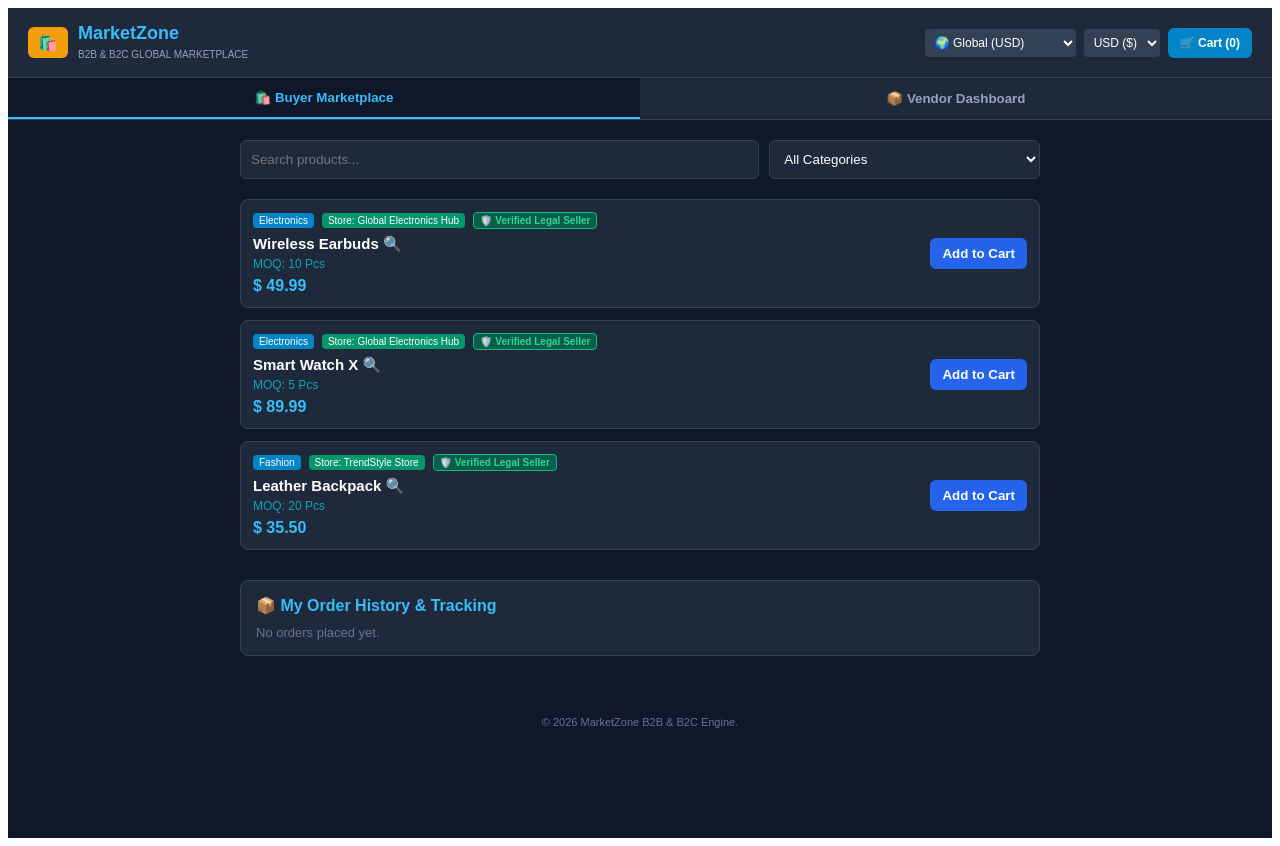
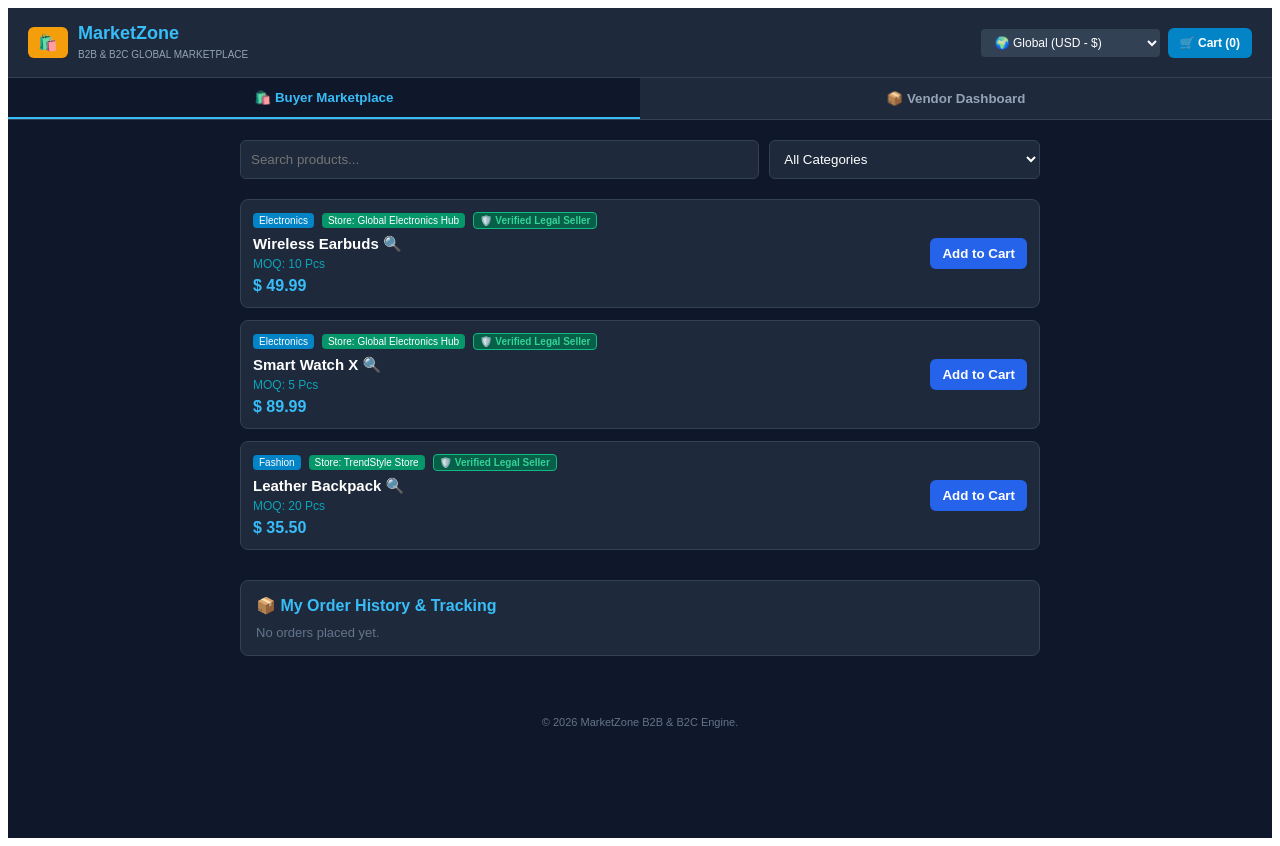
Before and after one commit to pateljabir786/MarketZone-Core, a Next.js app: page / in a window 1280 px wide. Built offline with nearby package versions, Linux system fonts and the light colour scheme.

Commit message:
Enhance currency support and region options
Added support for AED and SAR currencies, updated region options.

```diff
--- a/app/page.js
+++ b/app/page.js
@@ -1,8 +1,8 @@
 'use client';
 import { useState } from 'react';
 export default function Home() {
+const [region, setRegion] = useState('Global (USD)');
 const [cur, setCur] = useState('USD');
-const [region, setRegion] = useState('Global (USD)');
 const [cart, setCart] = useState([]);
 const [orders, setOrders] = useState([]);
 const [activeTab, setActiveTab] = useState('buyer'); // 'buyer' or 'vendor'
@@ -15,23 +15,26 @@ const [title, setTitle] = useState('');
 const [price, setPrice] = useState('');
 const [cat, setCat] = useState('');
 const [moq, setMoq] = useState('');
-const [gstNo, setGstNo] = useState('');
 const [prods, setProds] = useState([
 { id: 1, name: 'Wireless Earbuds', price: 49.99, cat: 'Electronics', moq: '10 Pcs', store: 'Global Electronics Hub', desc: 'High-quality wireless bluetooth earbuds with active noise cancellation and long battery life.' },
 { id: 2, name: 'Smart Watch X', price: 89.99, cat: 'Electronics', moq: '5 Pcs', store: 'Global Electronics Hub', desc: 'Advanced smart watch with fitness tracking, heart rate monitor, and custom dials.' },
 { id: 3, name: 'Leather Backpack', price: 35.50, cat: 'Fashion', moq: '20 Pcs', store: 'TrendStyle Store', desc: 'Durable genuine leather backpack suitable for daily office commute and travel.' }
 ]);
-const sym = { USD: '$', ZAR: 'R', INR: '₹', EUR: '€' };
-const rt = { USD: 1, ZAR: 18.5, INR: 83, EUR: 0.92 };
+const sym = { USD: '$', ZAR: 'R', INR: '₹', EUR: '€', AED: 'AED', SAR: 'SAR' };
+const rt = { USD: 1, ZAR: 18.5, INR: 83, EUR: 0.92, AED: 3.67, SAR: 3.75 };
 const conv = (p) => (p * rt[cur]).toFixed(2);
+
 const handleRegionChange = (e) => {
 const val = e.target.value;
 setRegion(val);
 if (val === 'South Africa') setCur('ZAR');
 else if (val === 'India') setCur('INR');
 else if (val === 'Europe') setCur('EUR');
+else if (val === 'UAE (Gulf)') setCur('AED');
+else if (val === 'Saudi Arabia (Gulf)') setCur('SAR');
 else setCur('USD');
 };
+
 const addProd = (e) => {
 e.preventDefault();
 if (!title || !price || !storeName) return;
@@ -44,10 +47,11 @@ moq: moq || '1 Pc',
 store: storeName,
 desc: 'Newly listed product on MarketZone marketplace.'
 }, ...prods]);
-setTitle(''); setPrice(''); setCat(''); setMoq(''); setGstNo(''); setStoreName('');
+setTitle(''); setPrice(''); setCat(''); setMoq(''); setStoreName('');
 alert('Storefront updated & product published successfully!');
 setActiveTab('buyer');
 };
+
 const placeOrder = () => {
 if (cart.length === 0) return;
 const newOrder = {
@@ -62,12 +66,15 @@ setCart([]);
 setShowCartModal(false);
 alert('Order placed successfully! You can track it in Order History.');
 };
+
 const filteredProds = prods.filter(item => {
 const matchesSearch = item.name.toLowerCase().includes(searchQuery.toLowerCase());
 const matchesCat = selectedCategory === 'All' || item.cat === selectedCategory;
 return matchesSearch && matchesCat;
 });
+
 const cartTotal = cart.reduce((acc, item) => acc + item.price, 0);
+
 return (
 <div style={{ minHeight: '100vh', background: '#0f172a', color: '#f8fafc', fontFamily: 'sans-serif', paddingBottom: '30px' }}>
 <header style={{ display: 'flex', justifyContent: 'space-between', alignItems: 'center', padding: '15px 20px', borderBottom: '1px solid #334155', background: '#1e293b', flexWrap: 'wrap', gap: '10px' }}>
@@ -79,17 +86,13 @@ return (
 </div>
 </div>
 <div style={{ display: 'flex', alignItems: 'center', gap: '8px', flexWrap: 'wrap' }}>
-<select value={region} onChange={handleRegionChange} style={{ padding: '6px', borderRadius: '4px', color: '#fff', border: 'none', background: '#334155', fontSize: '12px' }}>
-<option value="Global (USD)">🌍 Global (USD)</option>
-<option value="South Africa">🇿🇦 South Africa (ZAR)</option>
-<option value="India">🇮🇳 India (INR)</option>
-<option value="Europe">🇪🇺 Europe (EUR)</option>
-</select>
-<select value={cur} onChange={(e) => setCur(e.target.value)} style={{ padding: '6px', borderRadius: '4px', color: '#fff', border: 'none', background: '#334155', fontSize: '12px' }}>
-<option value="USD">USD ($)</option>
-<option value="ZAR">ZAR (R)</option>
-<option value="INR">INR (₹)</option>
-<option value="EUR">EUR (€)</option>
+<select value={region} onChange={handleRegionChange} style={{ padding: '6px 10px', borderRadius: '4px', color: '#fff', border: 'none', background: '#334155', fontSize: '12px' }}>
+<option value="Global (USD)">🌍 Global (USD - $)</option>
+<option value="UAE (Gulf)">🇦🇪 UAE (AED)</option>
+<option value="Saudi Arabia (Gulf)">🇸🇦 Saudi Arabia (SAR)</option>
+<option value="South Africa">🇿🇦 South Africa (ZAR - R)</option>
+<option value="India">🇮🇳 India (INR - ₹)</option>
+<option value="Europe">🇪🇺 Europe (EUR - €)</option>
 </select>
 <button onClick={() => setShowCartModal(true)} style={{ color: '#fff', border: 'none', padding: '8px 12px', borderRadius: '6px', fontWeight: 'bold', background: '#0284c7', cursor: 'pointer', fontSize: '12px' }}>
 🛒 Cart ({cart.length})
@@ -184,7 +187,7 @@ Items: {ord.items.map(i => i.name).join(', ')}
 </div>
 <div style={{ display: 'flex', gap: '10px', marginBottom: '12px' }}>
 <div style={{ flex: 1 }}>
-<label style={{ fontSize: '12px', display: 'block', marginBottom: '4px' }}>Price (USD)</label>
+<label style={{ fontSize: '12px', display: 'block', marginBottom: '4px' }}>Price (USD base)</label>
 <input type="number" value={price} onChange={(e) => setPrice(e.target.value)} placeholder="99.00" required style={{ width: '100%', padding: '10px', borderRadius: '6px', border: '1px solid #475569', background: '#0f172a', color: '#fff', boxSizing: 'border-box' }} />
 </div>
 <div style={{ flex: 1 }}>
```
